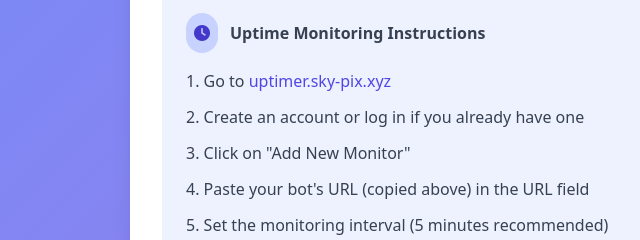
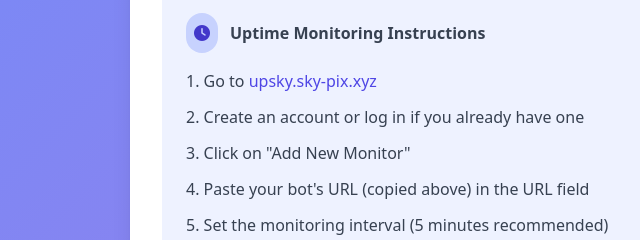
Before and after one commit to s9av/bot, a website: page uptimer.html in a window 1280 px wide. Shown: the part 441-681 px from the top of the page, 174-814 px from the left. Drawn offline with nearby package versions, Linux system fonts and the light colour scheme.

Commit message:
Update uptimer.html

```diff
--- a/uptimer.html
+++ b/uptimer.html
@@ -79,7 +79,7 @@
                     </div>
 
                     <ol class="list-decimal list-inside space-y-3 text-gray-700">
-                        <li>Go to <a href="https://uptimer.sky-pix.xyz" target="_blank" class="text-indigo-600 hover:underline">uptimer.sky-pix.xyz</a></li>
+                        <li>Go to <a href="https://upsky.sky-pix.xyz/" target="_blank" class="text-indigo-600 hover:underline">upsky.sky-pix.xyz</a></li>
                         <li>Create an account or log in if you already have one</li>
                         <li>Click on "Add New Monitor"</li>
                         <li>Paste your bot's URL (copied above) in the URL field</li>
@@ -90,7 +90,7 @@
 
                 <div class="flex justify-center">
                     <a
-                        href="https://uptimer.sky-pix.xyz"
+                        href="https://upsky.sky-pix.xyz/"
                         target="_blank"
                         class="pulse bg-indigo-600 hover:bg-indigo-700 text-white font-medium py-3 px-6 rounded-lg inline-flex items-center transition">
                         <i class="fas fa-external-link-alt mr-2"></i> Go to Uptimer Now
```
